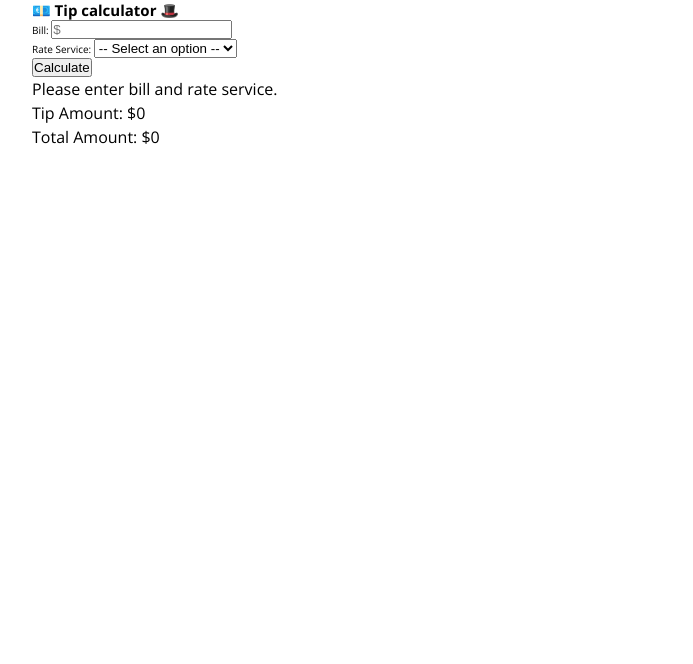
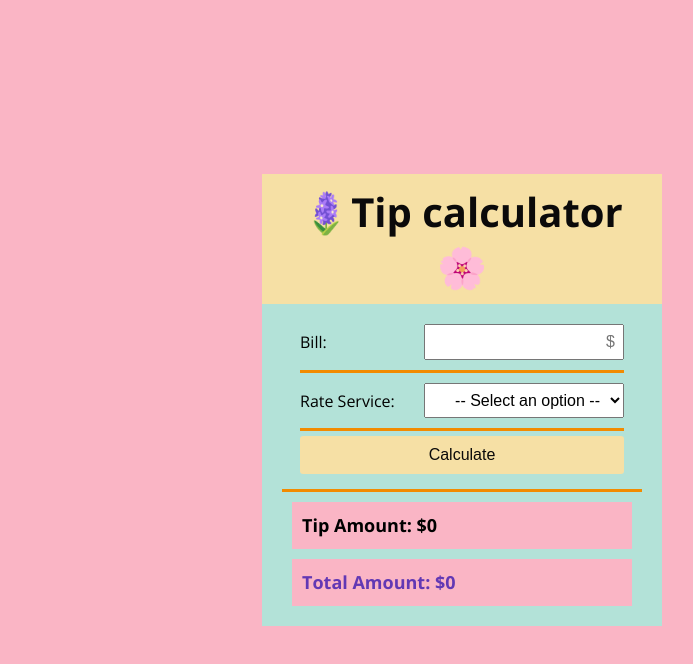
Before and after one commit to DanielaBerlin/Tip-Calculator, a plain HTML site: page index.html in a window 1280 px wide. Shown: the whole page, without its empty margins (178-871 px from the left). Drawn offline with nearby package versions, Linux system fonts and the light colour scheme.

Commit message:
Implemented basic CSS layout

```diff
--- a/index.html
+++ b/index.html
@@ -9,7 +9,7 @@
   <body>
     <section class="container">
       <div class="calc">
-        <h2>💶 Tip calculator 🎩</h2>
+        <h2>🪻Tip calculator 🌸</h2>
         <form action="">
           <div>
             <label for="">Bill: </label>
--- a/styles.css
+++ b/styles.css
@@ -1,15 +1,4 @@
 @import url("https://fonts.googleapis.com/css2?family=Open+Sans:wght@300;400;600;700&display=swap");
-
-:root {
-  --white: #fff;
-  --black: #1c2b2d;
-  --blue: #31326f;
-  --light-blue: #005490;
-  --color-primary: #9d0191;
-  --color-sec: #db6400;
-  --grey: #eee;
-  --dark-grey: #222831;
-}
 
 * {
   margin: 0;
@@ -35,7 +24,94 @@ img {
 }
 
 .container {
-  max-width: 900px;
+  /* max-width: 900px; */
   margin: 0 auto;
   padding: 0 20px;
 }
+
+/* SECTION */
+/* SECTION */
+/* SECTION */
+
+section {
+  height: 100vh;
+  background-color: rgb(250,181,197);
+  display: flex;
+  justify-content: center;
+  align-items: center;
+}
+
+.calc {
+  width: 40rem;
+  background-color: rgb(179,226,216);
+}
+
+h2 {
+  font-size: 4rem;
+  color: rgb(11, 10, 10);
+  background-color: rgb(246,224,165);
+  text-align: center;
+  padding: 1rem;
+}
+
+form,
+form > * {
+  width: 90%;
+  margin: 0 auto;
+  text-align: center;
+  padding: 1rem 0;
+  font-size: 1.6rem;
+  border-bottom: 3px solid rgb(242,139,0);
+}
+
+form div {
+  display: flex;
+  justify-content: space-between;
+  align-items: center;
+}
+
+input,
+select {
+  font-size: 1.6rem;
+  padding: 7px;
+  width: 20rem;
+  text-align: right;
+}
+
+.btn {
+  margin: 5px 0;
+  background-color: rgb(246,224,165);
+  color: rgb(11, 10, 10);
+  outline: none;
+  border: none;
+  border-radius: 3px;
+  cursor: pointer;
+  transition: all 0.3s;
+}
+
+.btn:hover {
+  background-color: rgb(242,139,0);
+}
+
+.error {
+  color: red;
+  display: none;
+}
+
+.result {
+  width: 90%;
+  margin: 0 auto;
+  padding: 1rem;
+}
+
+.result > * {
+  background-color: rgb(250,181,197);
+  margin-bottom: 1rem;
+  padding: 1rem;
+  font-size: 1.8rem;
+  font-weight: 700;
+}
+
+.total {
+  color: rgb(98,56,180);
+}
```
